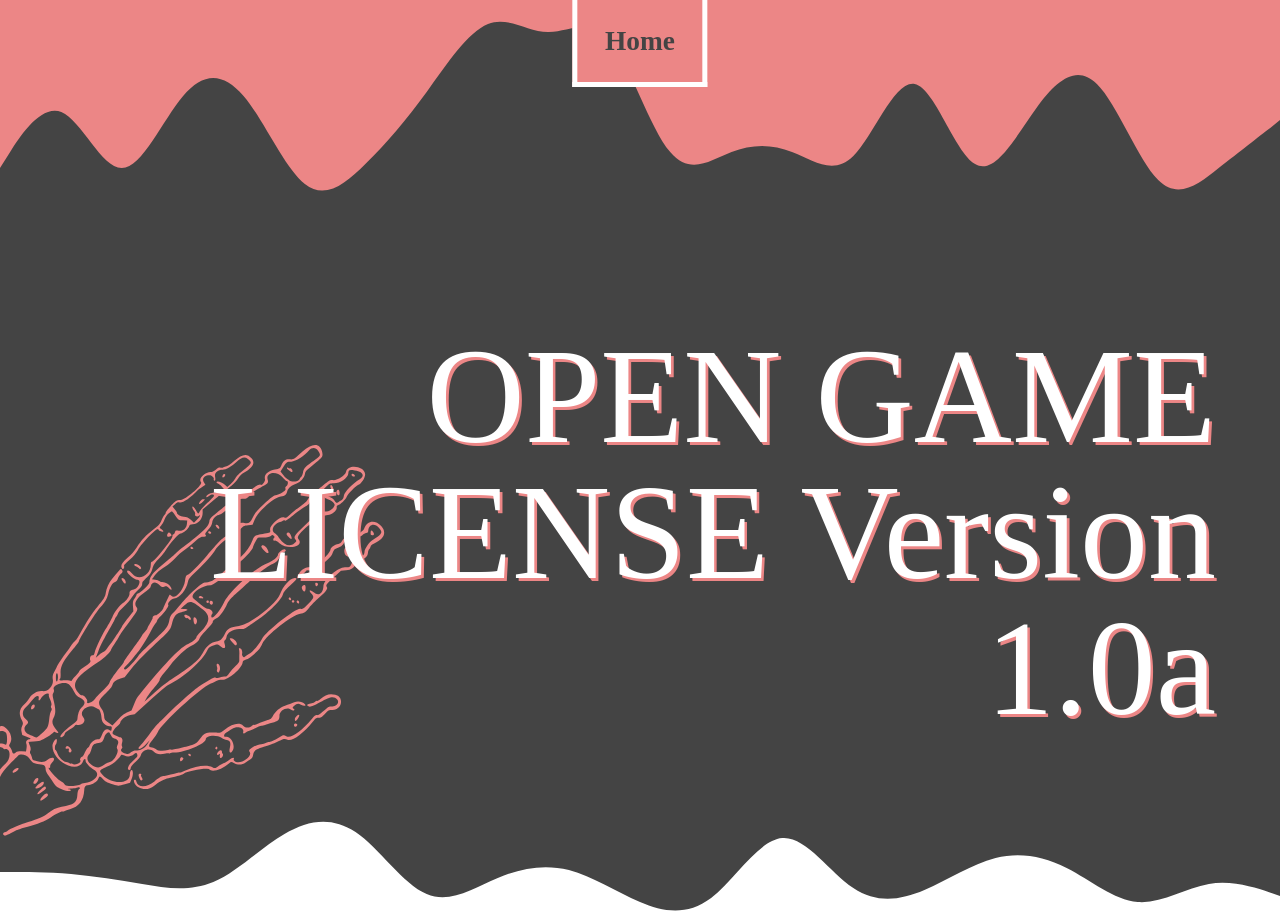
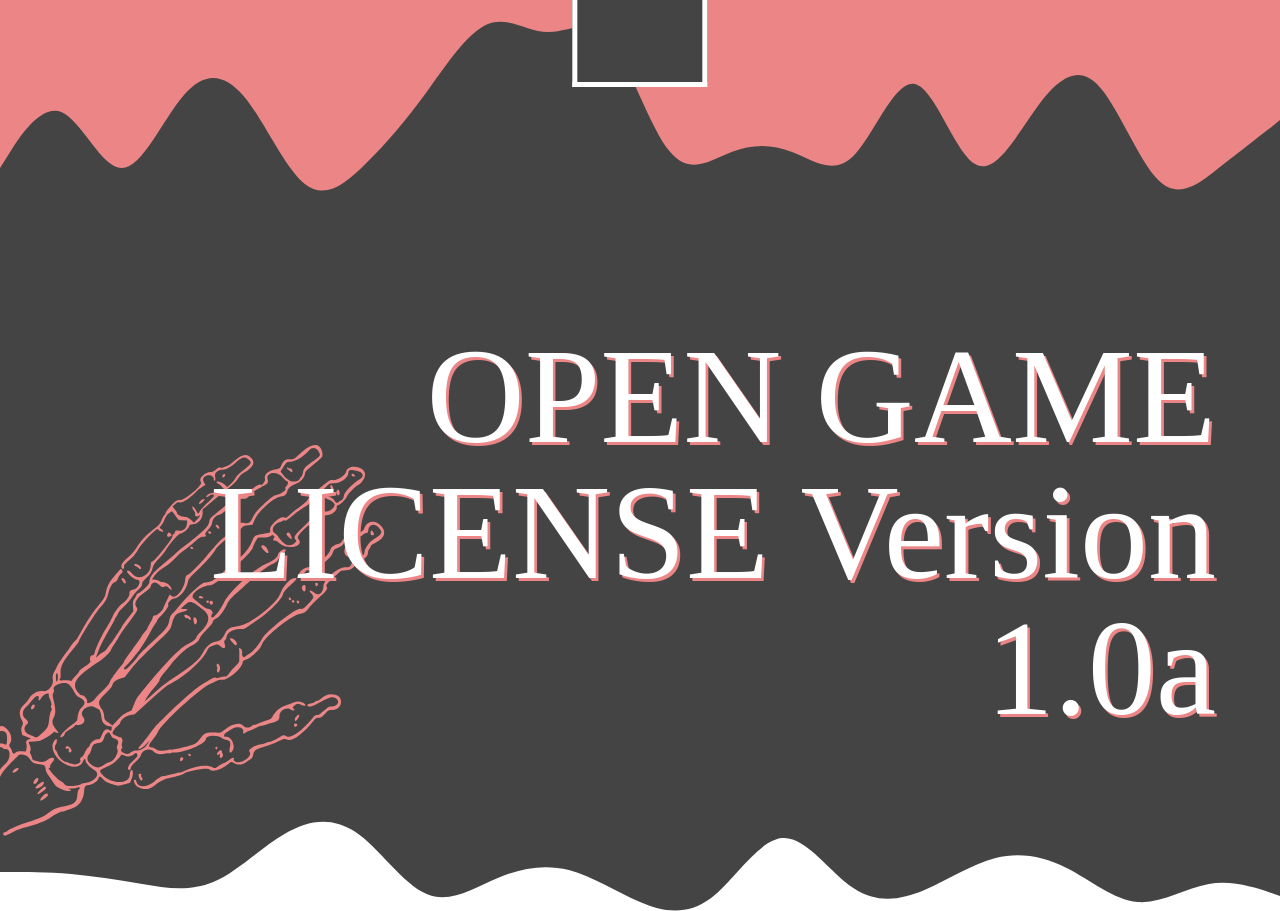
Before and after one commit to TickleThePanda/carpe-dm, an Eleventy site: page src/license.md in a window 1280 px wide. Shown: the top 911 px of the page. Built offline with nearby package versions, Linux system fonts and the light colour scheme; Eleventy itself is replaced by a stand-in of ours; files that its build step writes are made by us from their sources; a web font is replaced by a local one; what hyphenation.en-gb, hypher, jsdom would draw is missing.

Commit message:
Improve nav colours

```diff
--- a/src/style/_objects.navigation.less
+++ b/src/style/_objects.navigation.less
@@ -24,8 +24,8 @@
   &:link, &:visited {
     color: @palette-black;
 
-    background-color: #ec8686;
-    border-color: #fff;
+    background-color: @palette-black;
+    border-color: @palette-white;
     border-width: 0.2em;
   }
 
```
